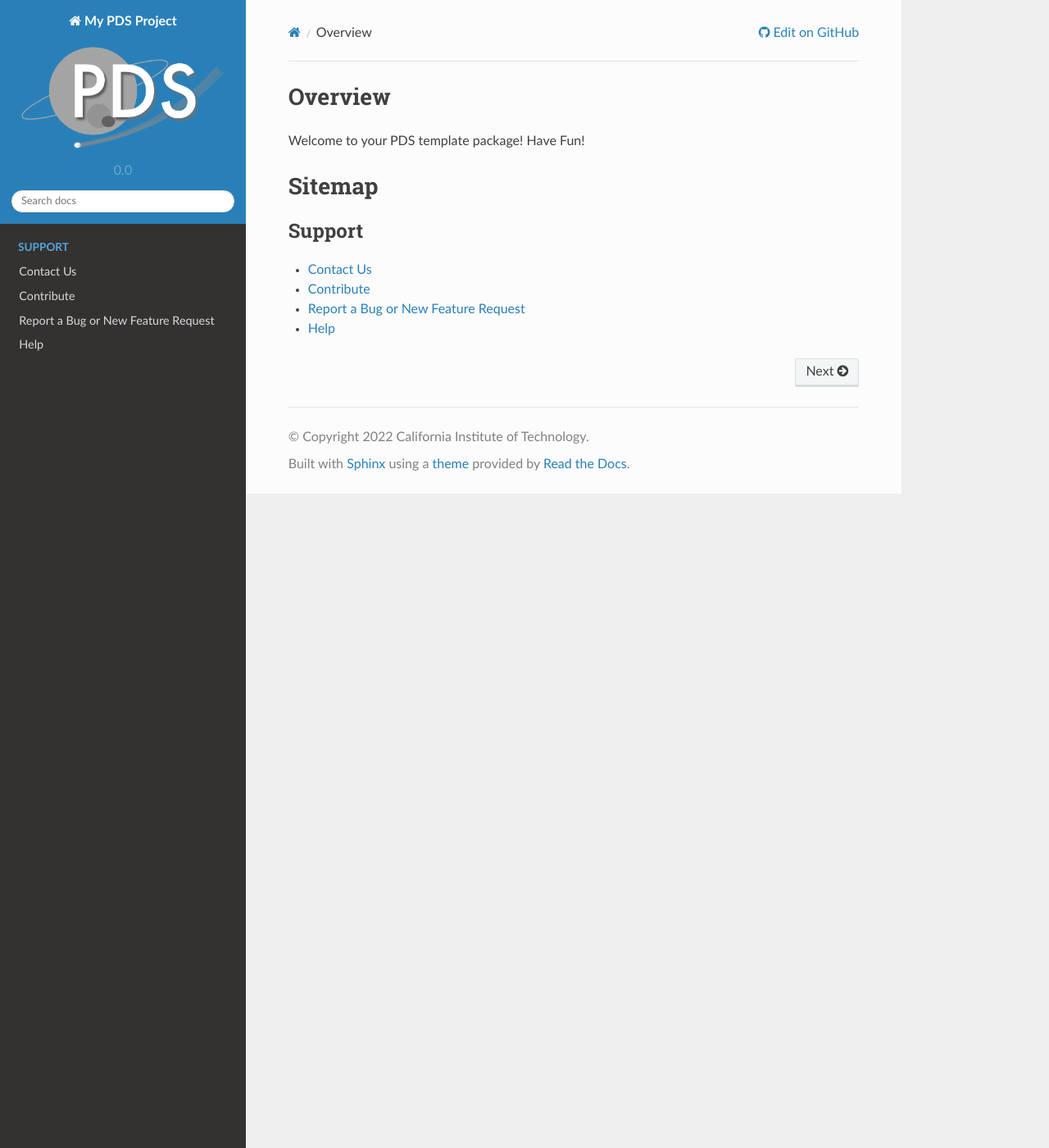
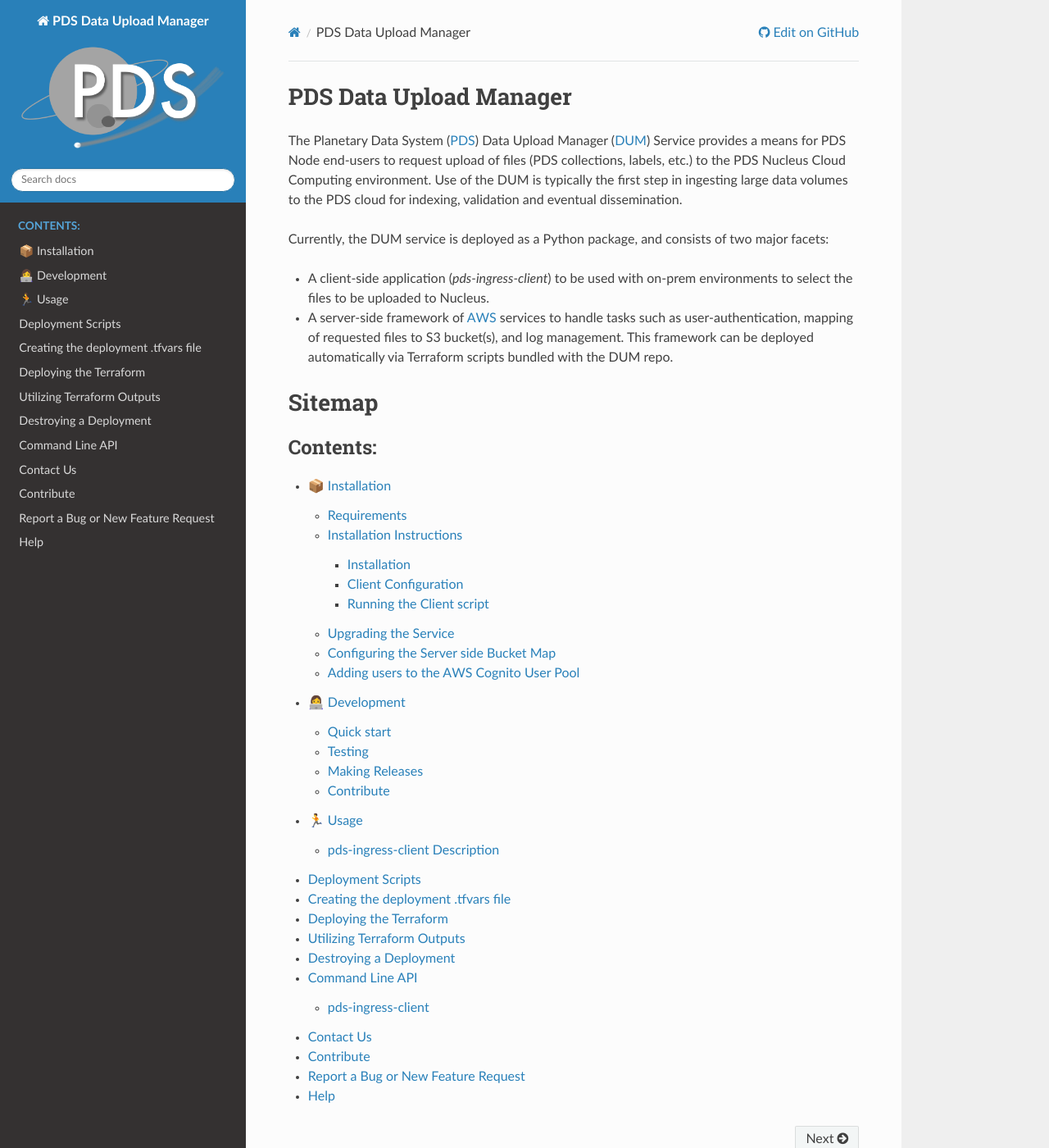
Before and after one commit to NASA-PDS/data-upload-manager, a Sphinx documentation site: the page built from docs/source/index.rst, in a window 1280 px wide and 1400 px high. Shown: the whole window at 82% size. Built offline with Sphinx 7.4.7 and the Read the Docs theme 2.0.0, drawn with Linux system fonts in a browser that asks for light colours; some of the changed text lies outside the part shown.

Commit message:
Initial addition of Sphinx documentation

```diff
--- /dev/null
+++ b/docs/source/api/index.rst
@@ -0,0 +1,12 @@
+️Command Line API
+=================
+
+This section contains details on the interfaces for the command line tools.
+
+pds-ingress-client
+-----------
+
+.. argparse::
+   :module: pds.ingress.client.pds_ingress_client
+   :func: setup_argparser
+   :prog: pds-ingress-client
--- a/docs/source/conf.py
+++ b/docs/source/conf.py
@@ -17,12 +17,9 @@
 
 # -- Project information -----------------------------------------------------
 
-# TODO - Update with your project name
-project = 'My PDS Project'
-copyright = '2022 California Institute of Technology'
+project = 'PDS Data Upload Manager'
+copyright = '2023 California Institute of Technology'
 author = 'NASA Planetary Data System'
-release = '0.0'
-version = '0.0'
 
 
 # -- General configuration ---------------------------------------------------
--- /dev/null
+++ b/docs/source/development/index.rst
@@ -0,0 +1,62 @@
+👩‍💻 Development
+=================
+
+Quick start
+-----------
+
+To obtain a copy of the code and work on a new branch::
+
+    git clone https://github.com/NASA-PDS/data-upload-manager.git
+    git checkout -b "<issue number>_<issue name>"
+
+Create a virtual environment in ``venv`` using Python 3.9 or later::
+
+    python3 -m venv venv
+
+Activate the new virtual environment::
+
+    . venv/bin/activate
+
+Install the package and its dependencies for development into the virtual environment::
+
+    pip install --editable '.[dev]'
+
+At this point, the command line tools are now available in ``venv/bin``
+as explained in `usage`_.
+
+Testing
+-------
+
+The code base includes unit tests. Once you've installed the service, you can
+run the unit tests with the following command (assuming the virtual environment
+has been activated, see above)::
+
+    tox py39
+
+
+Making Releases
+---------------
+
+Releases are done on GitHub and PyPI. This is implemented through the CI/CD
+framework using GitHub Actions_ on the ``main`` branch. To trigger a release
+via the CI/CD framework, create a tag named ``release/<version number>``,
+and push it to the GitHub origin (https://github.com/NASA-PDS/data-upload-manager.git)
+to trigger the Actions_ framework for release. Note that ``<version number>``
+must be a fully-qualified ``X.Y.Z`` version. For example::
+
+    git tag --annotate --message "Release 1.2.0" release/1.2.0
+    git push origin release/1.2.0
+
+From there, the Actions_ framework will determine an appropriate patch version
+number, tag and build a release, and push it to PyPI.
+
+Contribute
+----------
+
+Clone the repo from : https://github.com/NASA-PDS/data-upload-manager and then
+submit a pull request for your branch when complete. At least one PDS Engineering
+Node developer must approve the request before it is merged.
+
+.. References:
+.. _usage: ../usage/index.html
+.. _Actions: https://github.com/features/actions
--- a/docs/source/index.rst
+++ b/docs/source/index.rst
@@ -1,8 +1,21 @@
-Overview
-========
+PDS Data Upload Manager
+=======================
 
-Welcome to your PDS template package! Have Fun!
+The Planetary Data System (PDS_) Data Upload Manager (DUM_) Service provides a
+means for PDS Node end-users to request upload of files (PDS collections, labels, etc.)
+to the PDS Nucleus Cloud Computing environment. Use of the DUM is typically the
+first step in ingesting large data volumes to the PDS cloud for indexing, validation and
+eventual dissemination.
 
+Currently, the DUM service is deployed as a Python package, and consists of two
+major facets:
+
+* A client-side application (`pds-ingress-client`) to be used with on-prem environments
+  to select the files to be uploaded to Nucleus.
+* A server-side framework of AWS_ services to handle tasks such as
+  user-authentication, mapping of requested files to S3 bucket(s), and log management.
+  This framework can be deployed automatically via Terraform scripts bundled with the
+  DUM repo.
 
 
 Sitemap
@@ -12,6 +25,15 @@ Sitemap
 
 ..  toctree::
     :glob:
-    :caption: Support
+    :caption: Contents:
 
+    /installation/*
+    /development/*
+    /usage/*
+    /terraform/*
+    /api/*
     /support/*
+
+.. _AWS: https://aws.amazon.com/
+.. _DUM: https://github.com/NASA-PDS/data-upload-manager/
+.. _PDS: https://pds.nasa.gov/
--- /dev/null
+++ b/docs/source/installation/index.rst
@@ -0,0 +1,205 @@
+📦 Installation
+================
+
+This section describes how to install the PDS Data Upload Manager (DUM) Service.
+
+Requirements
+------------
+
+Prior to installing this software, ensure your system meets the following
+requirements:
+
+* Python_ 3.9 or above. Python 2 is *not* supported.
+* Terraform_ 1.0.11 or above. Note that Terraform is only required when deploying
+  the server side components. It is not required to run the client-side script.
+  For more information on deploying the server side components via Terraform,
+  consult the terraform_ section of the documentation.
+
+Consult your operating system instructions or system administrator to install
+the required packages. For those without system administrator access, you
+can use a local Python_ 3 installation using a `virtual environment`_
+installation.
+
+Installation Instructions
+-------------------------
+
+This section documents the installation procedure.
+
+Installation
+^^^^^^^^^^^^
+
+The easiest way to install this software is to use Pip_, the Python Package
+Installer. If you have Python on your system, you probably already have Pip;
+you can run ``pip3 --help`` to check. Then run::
+
+    pip3 install pds-data-upload-manager
+
+.. note::
+
+    The above command will install the latest approved release.
+    To install a prior release, you can run::
+
+        pip3 install pds-data-upload-manager==<version>
+
+    The released versions are listed on https://pypi.org/project/pds-data-upload-manager/#history
+
+    If you want to use the latest unstable version, refer to the `development`_ documentation
+
+If you don't want the package dependencies to interfere with your local system
+you can use a `virtual environment`_  for your deployment.
+To do so::
+
+    mkdir -p $HOME/.venv
+    python3 -m venv $HOME/.venv/pds-data-upload-manager
+    source $HOME/.venv/pds-data-upload-manager/activate
+    pip3 install pds-data-upload-manager
+
+At this point, the PDS DUM client script is available under
+``$HOME/.venv/pds-doi-service/bin/pds-ingress-client``.
+
+Client Configuration
+^^^^^^^^^^^^^^^^^^^^
+The PDS DUM client script utilizes an INI_ file for its configuration. While there
+is a default configuration file bundled with the service, to properly communicate
+with the server side components within AWS, end-users must provide their own
+INI configuration with the correct endpoints and user credentials filled in.
+
+The following may be used as a template for a new INI configuration file::
+
+    [AWS]
+    profile = <AWS_Profile_Name>
+
+    [API_GATEWAY]
+    url_template = https://{id}.execute-api.{region}.amazonaws.com/{stage}/{resource}
+    id           = <API_Gateway_ID>
+    region       = us-west-2
+    stage        = <API_Gateway_Stage_Name>
+    resource     = request
+
+    [COGNITO]
+    client_id    = <Cognito_Client_ID>
+    username     = <Cognito_Username>
+    password     = <Cognito_Password>
+    region       = us-west-2
+
+    [OTHER]
+    log_level = INFO
+    log_format = "%(levelname)s %(threadName)s %(name)s:%(funcName)s %(message)s"
+    log_group_name = "<Cloudwatch_Log_Group_Name>"
+
+Bracketed fields within the template correspond to values which need to be filled
+in by an end-user prior to using the `pds-ingress-client` script to transfer
+files to PDS. The remaining fields should be left as-is.
+
+To obtain the correct values for `<AWS_Profile_Name>`, `<API_Gateway_ID>`,
+`<API_Gateway_Stage_Name>` and `<Cognito_Client_ID>`, `<Cloudwatch_Log_Group_Name>`
+contact a PDS Operator.
+
+To obtain values for `<Cognito_Username>` and `<Cognito_Password>`, consult
+the section on User Registration within this document.
+
+Running the Client script
+^^^^^^^^^^^^^^^^^^^^^^^^^
+
+Once the `pds-data-upload-manager` has been installed, you can run ``pds-ingress-client --help``
+to get a usage message and ensure the client-side service is properly installed. You can
+also consult the `usage_` documentation for more details.
+
+Upgrading the Service
+---------------------
+
+To check for and install an upgrade to the service, run the following command in
+your virtual environment::
+
+  pip install --upgrade pds-data-upload-manager
+
+.. note::
+
+    An update to an existing virtualenv installation of the PDS DUM Service may fail
+    if the underlying minimum required Python version has changed. If so, a new
+    virtual environment should be created using the required version of Python, after
+    which the latest version of the Service may be installed into it. Consult the
+    installation instructions above on how to create a new virtual environment.
+
+Configuring the Server side Bucket Map
+--------------------------------------
+
+Once the Server side components of DUM have been deployed to AWS (see terraform_ section),
+how ingested files are routed to S3 buckets is controlled via a "Bucket Map" configuration
+file which gets bundled with the "nucleus-dum-ingress-service" lambda function.
+
+The format of the file is a simple YAML_ format file. An example bucket map is shown below::
+
+    MAP:
+      NODES:
+        ATM:
+          default: pds-nucleus-dum
+        ENG:
+          default: pds-nucleus-dum
+        GEO:
+          default: pds-nucleus-dum
+        IMG:
+          default: pds-nucleus-dum
+        NAIF:
+          default: pds-nucleus-dum
+        PPI:
+          default: pds-nucleus-dum
+        RMS:
+          default: pds-nucleus-dum
+        RS:
+          default: pds-nucleus-dum
+        SBN:
+          gbo.ast.catalina.survey: pds-nucleus-staging
+          default: pds-nucleus-dum
+
+Within the mapping is are separate entries for each PDS Node which could make
+an ingress request via the client script. Within each Node section are one or
+more key/value mappings, where keys correspond to an expected path prefix of
+a file requested for ingest, and each value is the name of an S3 bucket where the
+file should be uploaded to.
+
+In the above example, we can see that a default mapping is configured for all
+nodes that instructs the ingress lambda function to route all files to the ``pds-nucleus-dum``
+bucket. This is the mapping that will be used when no other mapping for a path prefix exists.
+
+Within the ``SBN`` section, we also see that a mapping from the ``gbo.ast.catalina.survey``
+path prefix to the ``pds-nucleus-staging`` bucket is also defined. This means that any
+requests file paths that begin with ``gbo.ast.catalina.survey`` will be routed to the
+``pds-nucleus-staging`` bucket during upload.
+
+.. note::
+
+    The ``--prefix`` argument of the ``pds-ingress-client`` script can be instrumental to ensure
+    that paths requested for ingress have a prefix that matches one of the mappings expected by
+    the bucket config. Consult the usage_ page for the ``pds-ingress-client`` for more details
+    on using the ``--prefix`` argument.
+
+Should there ever be a need to make modifications to the bucket map used with a
+deployment of the DUM service, changes can be made to the file directly from within the
+AWS Console Lambda Code Source editor window. Be sure that the function is redeployed after
+any updates are made to the bucket map to ensure they take affect for subsequent ingress reqeusts.
+
+Adding users to the AWS Cognito User Pool
+-----------------------------------------
+
+Before the client-side script can be used to request ingest of files to PDS Cloud,
+a valid user account must exist in the AWS Cognito User Pool deployed with the rest
+of the DUM Server side components. Credentials for the user must then be provided in
+the INI config used with the ``pds-ingress-client`` script.
+
+Currently, there are only two ways to configure new users within the User Pool:
+
+* Specify the list of users to pre-populate the User Pool with via the `.tfvars` file used with a Terraform deployment. See the terraform_ section for more information on how to configure this.
+* Manually add new users via the AWS Admin Console for the Cognito service. More information on how to do so can be found here: https://docs.aws.amazon.com/cognito/latest/developerguide/how-to-create-user-accounts.html
+
+
+.. References:
+.. _usage: ../usage/index.html
+.. _development: ../development/index.html
+.. _terraform: ../terraform/index.html
+.. _Pip: https://pip.pypa.io/en/stable/
+.. _Python: https://www.python.org/
+.. _Terraform: https://www.terraform.io/
+.. _`virtual environment`: https://docs.python.org/3/library/venv.html
+.. _INI: https://en.wikipedia.org/wiki/INI_file
+.. _YAML: https://yaml.org
--- /dev/null
+++ b/docs/source/terraform/index.rst
@@ -0,0 +1,133 @@
+ 🌎  Terraform
+==================
+
+This section describes how to deploy the server side components of the DUM to
+AWS via Terraform_. These instructions are intended for PDS Engineering Node
+operators who will be in charge of deploying and maintaining new instances of the
+DUM server components. For submitters of data to PDS Cloud, consult the usage_
+section for details on running the client-side script.
+
+Prior to utilizing this documentation, ensure Terraform 1.0.11 or greater has
+been installed on the same machine that the DUM repository has been cloned to.
+
+Deployment Scripts
+------------------
+
+The DUM repository maintains a set of Terraform deployment scripts within the
+`terraform` directory at the root of the repository. These scripts define the
+AWS service components and their various inter-connections which Terraform
+sets up automatically on a deployment.
+
+The high-level Terraform script components consist of the following:
+
+* A submodule for deploying Lambda functions used by DUM (under `terraform/modules/lambda`)
+* A submodule for deploying the Cognito user authentication service (under `terraform/modules/cognito`)
+* A submodule for deploying the API Gateway used to communicate with the client script (under `terraform/modules/api_gateway`)
+* A main module which composes each of the submodues together to form the entire deployment (`terraform/main.tf`)
+
+Creating the deployment .tfvars file
+------------------------------------
+
+By default, the Terraform scripts/modules described above are parameterized such that the service
+can be easily deployed to different AWS environments without hardcoding any sensitive or account-specific
+information within.
+
+To provide values for the parameters that the Terraform scripts expect, a `tfvars` file must be created
+to define the account-specific informations pertaining to the environment to deploy to. The following
+template can be used when creating a new `tfvars` file for use with a specific AWS environment::
+
+    # Terraform override variables for use with the MCP AWS environment
+    profile         = "<AWS_Profile_Name>"
+    credential_file = "<Path_to_local_aws_credentials_file>"
+
+    lambda_s3_bucket_name = "<S3_Bucket_Name>"
+
+    api_gateway_policy_source_vpc = "<VPC_ID>"
+
+    api_gateway_lambda_role_arn         = "<AWS_IAM_Role_ARN>"
+    lambda_ingress_service_iam_role_arn = "<AWS_IAM_Role_ARN>"
+    lambda_authorizer_iam_role_arn      = "<AWS_IAM_Role_ARN>"
+
+    nucleus_dum_cognito_initial_users = [
+      {
+        "username": "<Username>",
+        "password": "<Password>",
+        "group": "<PDS_Group_Name>"
+        "email": "<Email address>"
+      },
+      ...
+    ]
+
+Each of the bracketed values above must be filled in with an appropriate value
+prior to deployment. Descriptions of each field follow:
+
+* ``<AWS_Profile_Name>``: The AWS Profile/Account name of the environment to deploy to.
+* ``<Path_to_local_aws_credentials_file>``: Path to a local file (such as ``~/.aws/credentials``) containing a valid set of AWS credentials_ for the specifed profile.
+* ``<S3_Bucket_Name>``: Name of an S3 bucket which Terraform will use to stage intermediate build products. The bucket will be created by Terraform and should not already exist.
+* ``<VPC_ID>``: ID of the Virtual Private Cloud instance where the deployed service will reside.
+* ``<AWS_IAM_Role_ARN>``: Amazon Resource Name (ARN) for the AWS Identity Access Management Role which grants the required permissions for the DUM server components to communicate.
+
+.. note::
+  * The selected Role(s) must include both ``lambda.amazonaws.com`` and ``apigateway.amazonaws.com`` as "Trusted Entities".
+  * The policy attached to the Role(s) must also grant adequate permissions for the following services: API Gateway, Cloudwatch, Cloudwatch Logs, Lambda, and S3
+
+* The `nucleus_dum_cognito_initial_users` can be populated with a list of dictionaries defining a set of user accounts to
+  populate the Cognito user pool with upon creation. An arbitrary number of initial users can be provided.
+  * The ``<Username>`` and ``<Password>`` fields can be anything, but the password must conform to the Password policy set on the Cognito user pool.
+  * For ``<PDS_Group_Name>``, one of the following may be used: ``PDS_ATM_USERS, PDS_ENG_USERS, PDS_GEO_NODE, PDS_IMG_NODE, PDS_NAIF_NODE, PDS_PPI_NODE, PDS_RS_NODE, PDS_RMS_NODE, PDS_SBN_NODE``
+  * ``<Email address>`` should be a valid email address for the user, as this is where things such as password resets will be sent.
+
+Deploying the Terraform
+-----------------------
+
+Once the user `.tfvars` is created and saved locally, run the following commands to deploy the DUM service with terraform::
+
+    terraform init
+    terraform plan -var-file="<path to user .tfvars file>" -out="pds-dum.tfplan"
+    terraform apply "pds-dum.tfplan"
+
+If everything is configured correctly, deployment should only take about 5-10 minutes.
+
+Utilizing Terraform Outputs
+---------------------------
+
+On successful deployment, Terraform will output a number of key/value pairs with
+information needed to configure the INI config of the client-side ``pds-ingress-client``
+application.
+
+A sample of this output follows::
+
+    ingress_client_cloudwatch_log_group_name = "<Cloudwatch_Log_Group_Name>"
+    nucleus_dum_api_id = "<API_Gateway_ID>"
+    nucleus_dum_api_stages = [
+      [
+        "<API_Gateway_Stage_Name>",
+      ],
+    ]
+    nucleus_dum_cognito_user_pool_client_id = "<Cognito_Client_ID>"
+    nucleus_dum_cognito_users = [
+      tolist([
+        "<Cognito_Username>",
+      ]),
+    ]
+
+Each of the bracketed fields correspond directly with the fields referenced in the
+Client Configuration section of the installation_ documentation. The values of these
+outputs should be securly stored for reference, as installers of the client script will
+have a need to know these values when setting up their local INI config.
+
+Destroying a Deployment
+-----------------------
+
+To destroy an existing deployment of the DUM Service, run the following from the same location
+the initial deploy was executed::
+
+    terraform destroy -var-file="<path to user .tfvars file>"
+
+Where ``<path to user .tfvars file>`` is the same `.tfvars` file used for the initial deployment.
+
+.. References:
+.. _usage: ../usage/index.html
+.. _installation: ../installation/index.html
+.. _credentials: https://docs.aws.amazon.com/cli/latest/userguide/cli-authentication-short-term.html
+.. _Terraform: https://www.terraform.io/
--- /dev/null
+++ b/docs/source/usage/index.rst
@@ -0,0 +1,56 @@
+🏃‍ ️Usage
+============
+
+This section describes how to use the PDS DUM client script.
+
+pds-ingress-client Description
+------------------------------
+
+Upon installation of the DUM application, the ``pds-ingress-client`` script will
+be available for use on the command-line.
+
+To see the usage documentation, you can run the following::
+
+    $ pds-ingress-client --help
+
+The client application only has two arguments which must provided on each invocation,
+at least one path to files or directories to be uploaded, and the name of the PDS
+node the submission is on behalf of (via the ``--node`` argument).
+
+When specifying the list of paths to be uploaded, any paths corresponding to
+directories will be automatically recursed by the client script, and each file
+within the directory will be included in the set uploaded to PDS Cloud. Any
+sub-directories will be similarly recursed to find any additional files within,
+until the entire directory tree is traversed.
+
+Specifying the node ID of the requestor is accomplished via the ``--node`` argument,
+specifying one of the following node name values: ``atm,eng,geo,img,naif,ppi,rs,rms,sbn``
+
+The ``--dry-run`` flag can be used to have ``pds-ingress-client`` determine the
+full set of files and directories to  be processed without actually submitting
+anything for ingest to PDS Cloud. This feature can be useful to ensure the correct
+set of files are being included for a request before performing any communication
+with the Server side of DUM.
+
+The details of where the client script should submit ingest requests to are configured
+within an INI file. After installing DUM, a new INI config should be created with the
+appropriate values for each field. Once available, the config for use with a request
+can be specified via the ``--config-path`` argument. See the Client Configuration section
+of the installation_ instructions for more details on creating the INI config.
+
+In its default configuration, the ``pds-ingress-client`` script includes the full path
+of each discovered file when sending the request to the Server side components. Typically,
+this can include unwanted path components, such as a user's home directory. To control
+the path components included, the ``--prefix`` argument can be used to specify a path
+prefix that will be trimmed from all file paths discovered by ``pds-ingress-client``.
+
+For example, if the file ``/home/user/bundle/file.xml`` were to be uploaded, and
+``--prefix /home/user`` were also provided, the path provided to the ingress service
+in AWS would resolve to ``bundle/file.xml``.
+
+Lastly, the ``pds-ingress-client`` by default utilizes all available CPUs on the
+local machine to perform parallelized ingress requests to the ingress service. The exact
+number of threads can be controlled via the ``--num-threads`` argument.
+
+.. References:
+.. _installation: ../installation/index.html
```
